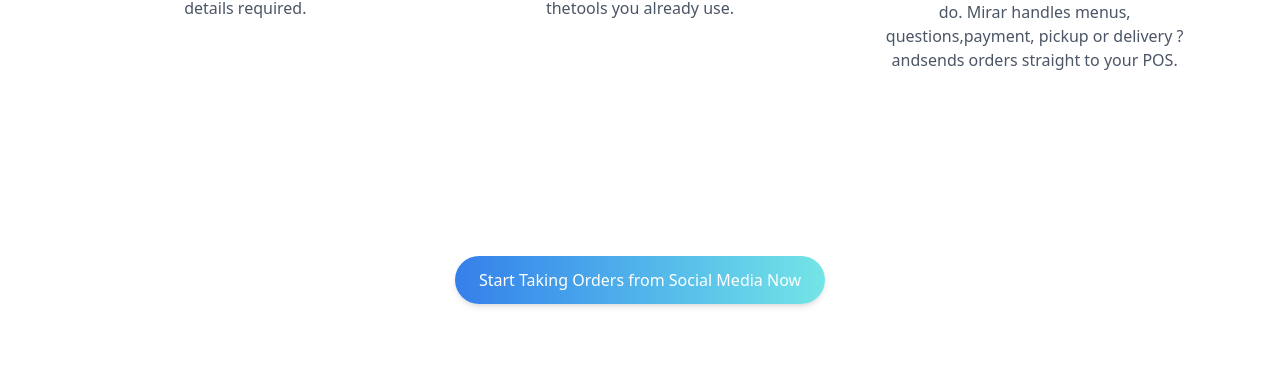
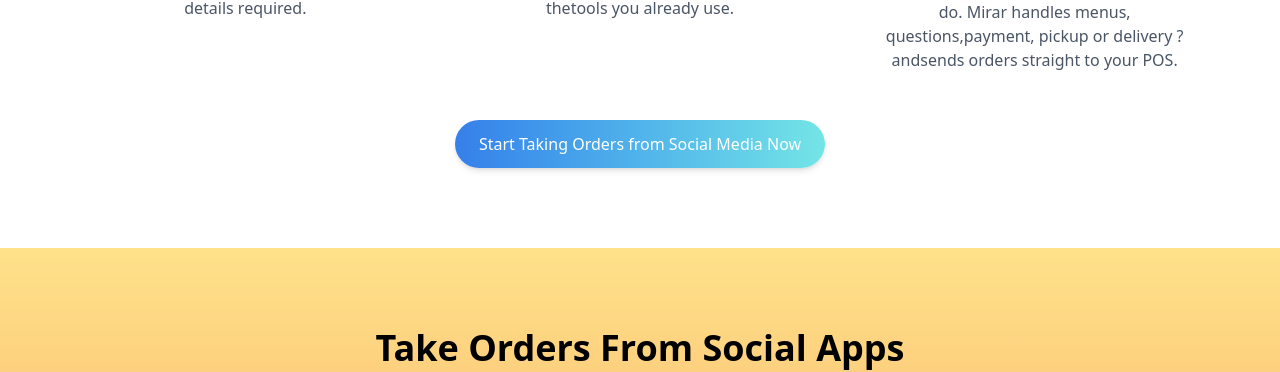
Before and after one commit to NikhilKSharma29/mirar-landing-page, a Next.js app: page / in a window 1280 px wide. Shown: the part 3227-3599 px from the top of the page. Built offline with nearby package versions, Linux system fonts and the light colour scheme.

Commit message:
spacing fixed

```diff
--- a/src/app/landing-page/components/Fourth.jsx
+++ b/src/app/landing-page/components/Fourth.jsx
@@ -96,7 +96,7 @@ const Fourth = () => {
   }, [isMobile]);
 
   const StepCard = ({ step }) => (
-    <div id='solution' className="flex flex-col items-center h-full md:h-[55vw] lg:h-[45vw] xl:h-[35vw]  px-4">
+    <div id='solution' className="flex flex-col items-center h-full  px-4">
       <div className="w-32 h-32 md:w-36 md:h-36 flex items-center justify-center rounded-full bg-[#F2F2F2] mx-auto">
         {step.icon}
       </div>
@@ -190,7 +190,7 @@ const Fourth = () => {
       )}
 
       {/* CTA */}
-      <div className="mt-12 md:mt-16">
+      <div className="mt-8 md:mt-12">
         <Btn onClick={() => openModal()} />
       </div>
     </section>
```
